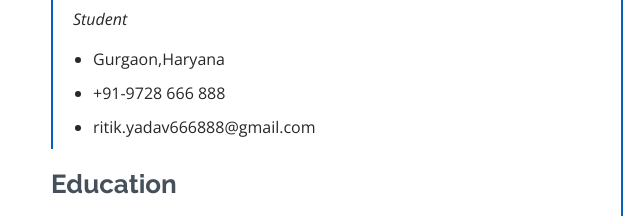
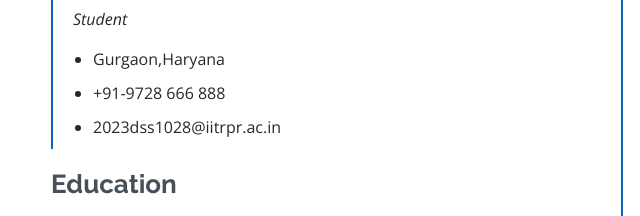
Before and after one commit to ritikonweb/live, a plain HTML site: page index.html in a window 1280 px wide. Shown: the part 1791-2007 px from the top of the page, 81-721 px from the left. Drawn offline with nearby package versions, Linux system fonts and the light colour scheme.

Commit message:
jhvubhbihoun

```diff
--- a/index.html
+++ b/index.html
@@ -167,7 +167,7 @@
               <ul>
                 <li>Gurgaon,Haryana</li>
                 <li>+91-9728 666 888</li>
-                <li>ritik.yadav666888@gmail.com</li>
+                <li>2023dss1028@iitrpr.ac.in</li>
               </ul>
             </div>
 
```
